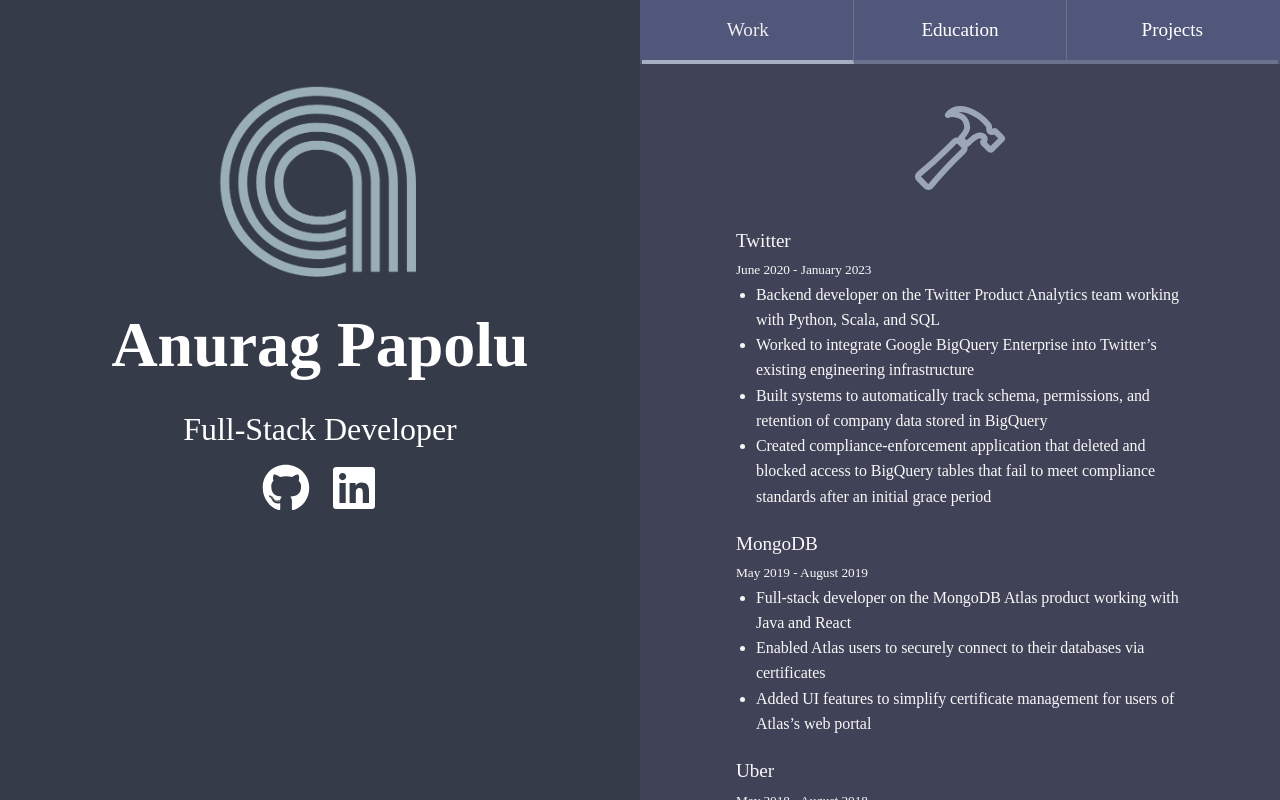
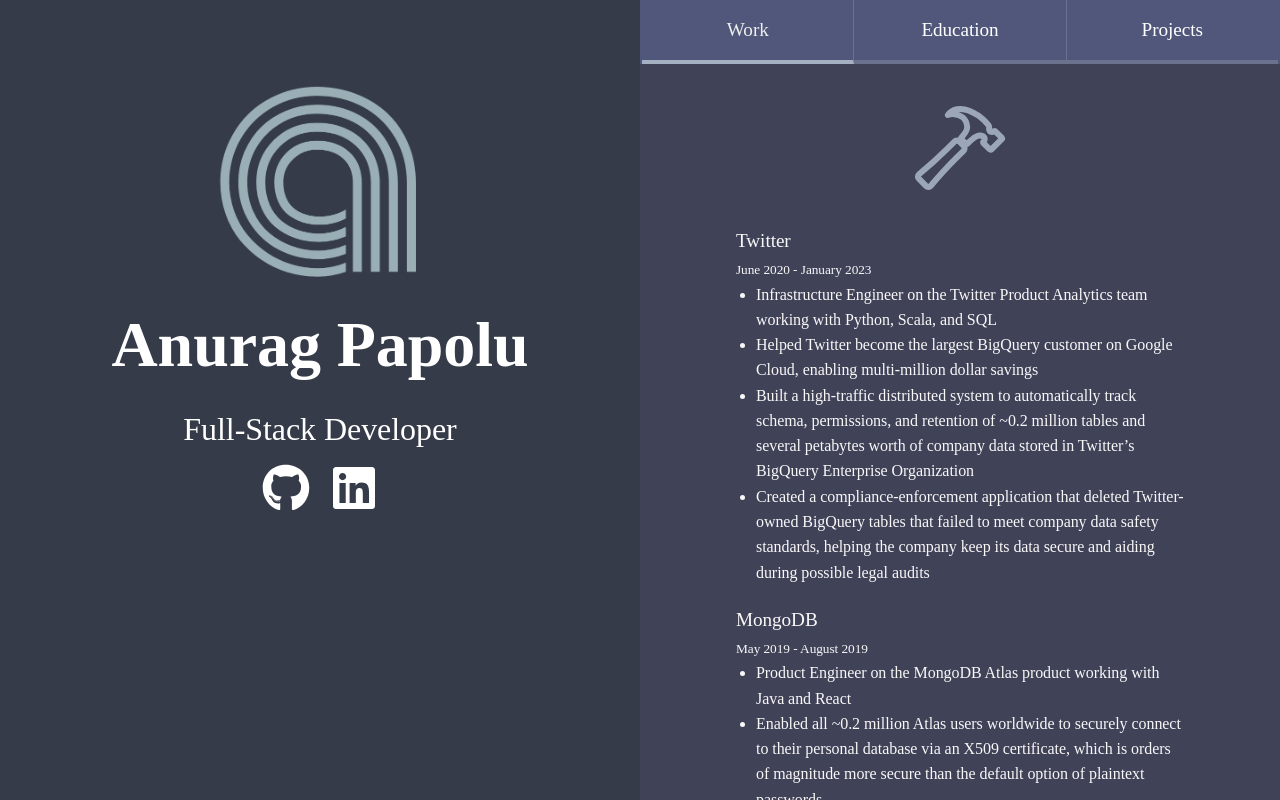
Before and after one commit to anuragpapolu/anuragpapolu.github.io, a React (Create React App) app: page / in a window 1280 px wide. Built offline with nearby package versions, Linux system fonts and the light colour scheme; a web font is replaced by a local one.

Commit message:
Updating job information

```diff
--- a/src/components/App.jsx
+++ b/src/components/App.jsx
@@ -1,7 +1,7 @@
 import React, { useRef } from "react";
 import { Routes, Route, Outlet, Navigate } from "react-router-dom";
 import GoogleAnalyticsTracker from '../components/GoogleAnalyticsTracker';
-import Jumbotron from '../components/Jumbotron';
+import Intro from '../components/Intro';
 import Navbar from '../components/Navbar';
 import { Work, Education, Projects } from '../components/Experiences';
 import Footer from '../components/Footer';
@@ -30,7 +30,7 @@
   return (
     <>
       <div className="column">
-        <Jumbotron mainContentRef={ mainContentRef } />
+        <Intro mainContentRef={ mainContentRef } />
       </div>
       <div ref= { mainContentRef } className="column main-content">
         <Navbar mainContentRef={ mainContentRef }/>
--- a/src/components/Experiences.jsx
+++ b/src/components/Experiences.jsx
@@ -5,6 +5,7 @@
 import projectExperiences from '../data/projects';
 import '../scss/Experiences.scss';
 
+// Display a list of experiences
 function ExperiencesList({ icon, experiences }) {
   	return (
 		<div className="experiences">
@@ -19,6 +20,7 @@
   	);
 }
 
+// Display information on a specific experience
 function ExperienceCard({ experience }) {
 	const { title, startDate, endDate, notes } = experience;
 	return (
@@ -40,6 +42,7 @@
 	)
 }
 
+// Display work experience
 export function Work() {
 	return (
 		<ExperiencesList
@@ -49,6 +52,7 @@
 	)
 }
 
+// Display education
 export function Education() {
 	return (
 		<ExperiencesList
@@ -58,6 +62,7 @@
 	)
 }
 
+// Display side project experience
 export function Projects() {
 	return (
 		<ExperiencesList
--- a/src/components/Footer.jsx
+++ b/src/components/Footer.jsx
@@ -1,6 +1,7 @@
 import React from "react";
 import '../scss/Footer.scss';
 
+// Initialize footer with up-to-date copyright information
 export default function Footer() {
   const currentYear = new Date().getFullYear()
   return (
--- a/src/components/GoogleAnalyticsTracker.jsx
+++ b/src/components/GoogleAnalyticsTracker.jsx
@@ -1,5 +1,6 @@
 import React from "react";
 
+// Initialize Google Analytics tracker for page views
 export default function GoogleAnalyticsTracker() {
 	const trackerId = "G-449F02TC29"
 	window.dataLayer = window.dataLayer || [];
--- a/src/components/Jumbotron.jsx
+++ b/src/components/Intro.jsx
@@ -1,9 +1,10 @@
 import React from "react";
-import '../scss/Jumbotron.scss';
+import '../scss/Intro.scss';
 import { BsChevronCompactDown } from 'react-icons/bs';
 import { FaGithub, FaLinkedin } from 'react-icons/fa';
 
-export default function Jumbotron({ mainContentRef }) {
+// Display introduction and important links
+export default function Intro({ mainContentRef }) {
   const scrollToMainContent = () => mainContentRef.current.scrollIntoView({ behavior: 'smooth' })
   return (
 	  	<div className="intro">
--- a/src/components/Navbar.jsx
+++ b/src/components/Navbar.jsx
@@ -2,6 +2,7 @@
 import { NavLink } from "react-router-dom";
 import '../scss/Navbar.scss';
 
+// Navigation bar for website
 export default class Navbar extends React.Component {
     constructor(props) {
         super(props);
--- a/src/data/work.json
+++ b/src/data/work.json
@@ -4,21 +4,20 @@
 		"startDate": "June 2020",
 		"endDate": "January 2023",
 		"notes": [
-			"Backend developer on the Twitter Product Analytics team working with Python, Scala, and SQL",
-			"Worked to integrate Google BigQuery Enterprise into Twitter’s existing engineering infrastructure",
-			"Built systems to automatically track schema, permissions, and retention of company data stored in BigQuery",
-			"Created compliance-enforcement application that deleted and blocked access to BigQuery tables that fail to meet compliance standards after an initial grace period"
+			"Infrastructure Engineer on the Twitter Product Analytics team working with Python, Scala, and SQL",
+			"Helped Twitter become the largest BigQuery customer on Google Cloud, enabling multi-million dollar savings",
+			"Built a high-traffic distributed system to automatically track schema,  permissions, and retention of ~0.2 million tables and several  petabytes worth of company data stored in Twitter’s BigQuery Enterprise Organization",
+			"Created a compliance-enforcement application that deleted Twitter-owned BigQuery tables that failed to meet company data safety standards, helping the company keep its data secure and aiding during possible legal audits"
 		]
-
 	},
 	{
 		"title": "MongoDB",
 		"startDate": "May 2019",
 		"endDate": "August 2019",
 		"notes": [
-			"Full-stack developer on the MongoDB Atlas product working with Java and React",
-			"Enabled Atlas users to securely connect to their databases via certificates",
-			"Added UI features to simplify certificate management for users of Atlas’s web portal"
+			"Product Engineer on the MongoDB Atlas product working with Java and React",
+			"Enabled all ~0.2 million Atlas users worldwide to securely connect to their personal database via an X509 certificate, which is orders of magnitude more secure than the default option of plaintext passwords",
+			"Collaborated with UI designers to add features to simplify certificate management for users of Atlas’s web portal"
 		]
 	},
 	{
@@ -26,9 +25,19 @@
 		"startDate": "May 2018",
 		"endDate": "August 2018",
 		"notes": [
-			"Full-stack developer on the Uber Freight product working with Go and React",
-			"Built email reminder systems to relay payment information to Uber Freight truck drivers",
-			"Collaborated with UI/UX designers to add features to the Uber Freight Operations team’s internal dashboard"
+			"Product Engineer on the Uber Freight product working with GoLang and React",
+			"Built email reminder systems to relay payment updates to all ~0.3 million Uber Freight truck drivers nationwide, improving upon the freight industry’s typical communication delay from > 30 days  to < 24 hours",
+			"Collaborated with UI designers to add features to the Uber Freight Operations team’s internal dashboard"
+		]
+	},
+	{
+		"title": "Pear VC",
+		"startDate": "May 2017",
+		"endDate": "August 2017",
+		"notes": [
+			"Member of Pear VC’s Summer 2017 Startup Launchpad Program, where our team successfully raised pre-seed capital and launched a pilot program with paying users",
+			"Co-founder of Goodpoint, a platform where users can get professional feedback on important documents",
+			"Built the entire web platform from scratch using Node.JS, React, MongoDB, Amazon S3, and Amazon EC2"
 		]
 	}
 ]
```
Also changed, not shown: src/scss/Intro.scss (renamed from src/scss/Jumbotron.scss).
